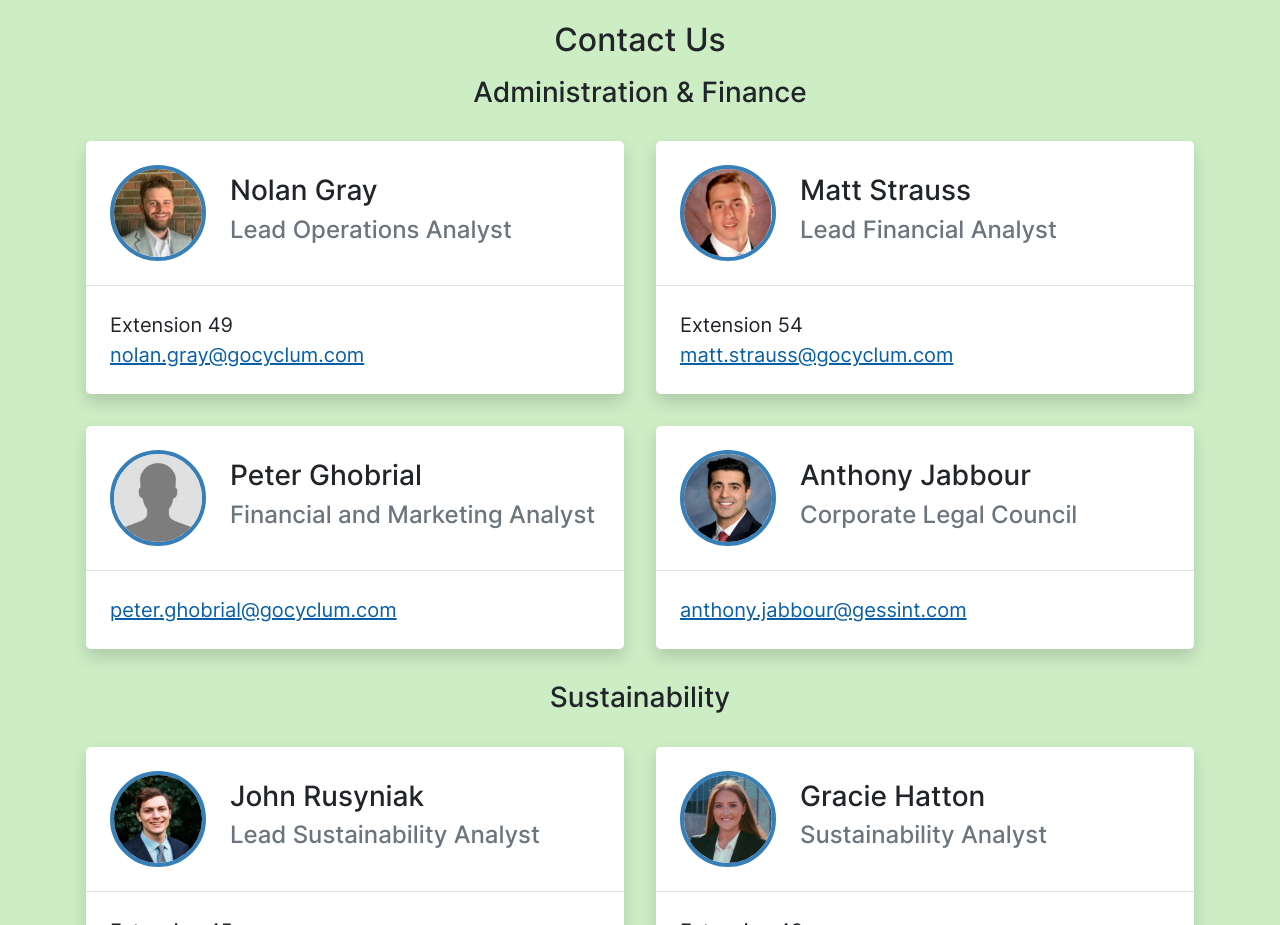
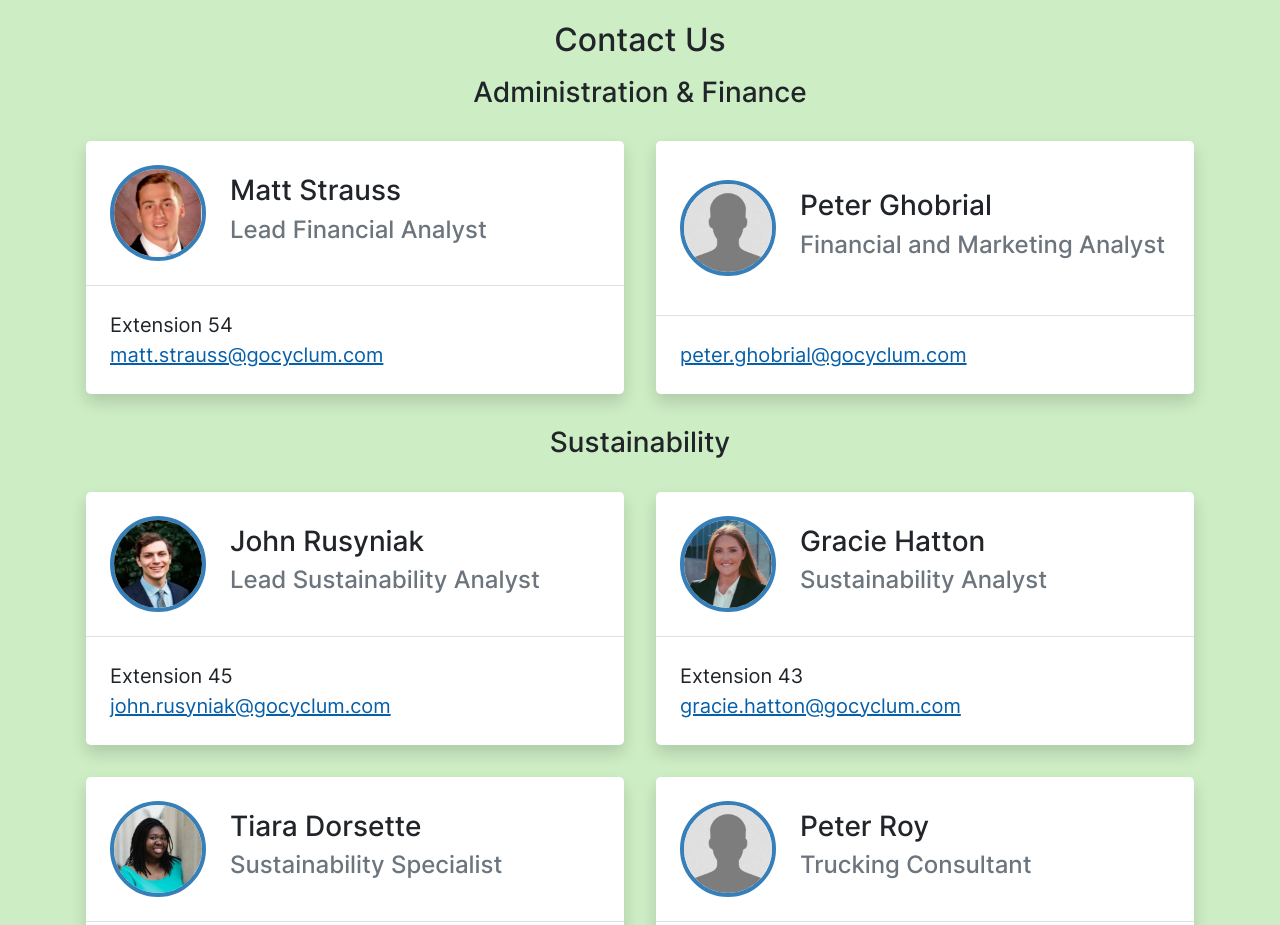
Before and after one commit to cyclum-renewables/cyclum-renewables.github.io, a plain HTML site: page index.html in a window 1280 px wide. Shown: the part 4320-5245 px from the top of the page. Drawn offline with Linux system fonts and the light colour scheme.

Commit message:
Remove some contacts

```diff
--- a/index.html
+++ b/index.html
@@ -313,35 +313,6 @@
 
 
 <picture id="" class="avatar rounded-circle overflow-hidden m-4">
-  <source type="image/webp" srcset="/images/people/nolan_gray.webp">
-  <source type="image/jpg" srcset="/images/people/nolan_gray.jpg">
-  <img src="/images/people/nolan_gray.jpg" class="img-fluid w-100 h-100" alt="">
-</picture>
-    <div class="text-center text-lg-start mb-4 mb-lg-0">
-      <h3>Nolan Gray</h3>
-      <h4 class="text-muted">Lead Operations Analyst</h4>
-    </div>
-  </div>
-  <div class="p-4">
-
-  <p class="fs-5 m-0">Extension 49</p>
-
-
-  <a href="mailto:nolan.gray@gocyclum.com" class="fs-5">nolan.gray@gocyclum.com</a>
-
-  </div>
-</div>
-  </div>
-
-  <div class="col-12 col-sm-10 col-md-6 p-3">
-
-<div class="contact d-flex flex-column rounded-3 shadow bg-white h-100">
-  <div class="d-flex flex-column flex-grow-1 flex-lg-row align-items-center border-bottom">
-
-
-
-
-<picture id="" class="avatar rounded-circle overflow-hidden m-4">
   <source type="image/webp" srcset="/images/people/matt_strauss.webp">
   <source type="image/jpg" srcset="/images/people/matt_strauss.jpg">
   <img src="/images/people/matt_strauss.jpg" class="img-fluid w-100 h-100" alt="">
@@ -384,33 +355,6 @@
 
 
   <a href="mailto:peter.ghobrial@gocyclum.com" class="fs-5">peter.ghobrial@gocyclum.com</a>
-
-  </div>
-</div>
-  </div>
-
-  <div class="col-12 col-sm-10 col-md-6 p-3">
-
-<div class="contact d-flex flex-column rounded-3 shadow bg-white h-100">
-  <div class="d-flex flex-column flex-grow-1 flex-lg-row align-items-center border-bottom">
-
-
-
-
-<picture id="" class="avatar rounded-circle overflow-hidden m-4">
-  <source type="image/webp" srcset="/images/people/anthony_jabbour.webp">
-  <source type="image/jpg" srcset="/images/people/anthony_jabbour.jpg">
-  <img src="/images/people/anthony_jabbour.jpg" class="img-fluid w-100 h-100" alt="">
-</picture>
-    <div class="text-center text-lg-start mb-4 mb-lg-0">
-      <h3>Anthony Jabbour</h3>
-      <h4 class="text-muted">Corporate Legal Council</h4>
-    </div>
-  </div>
-  <div class="p-4">
-
-
-  <a href="mailto:anthony.jabbour@gessint.com" class="fs-5">anthony.jabbour@gessint.com</a>
 
   </div>
 </div>
```
